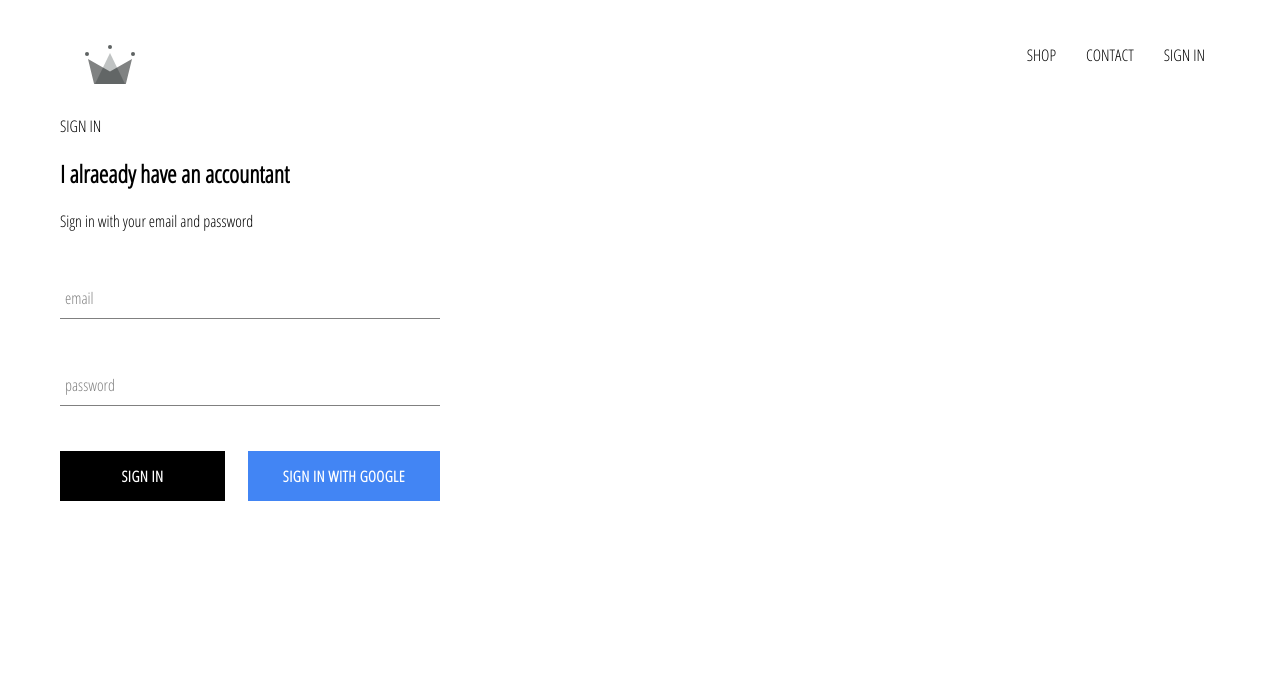
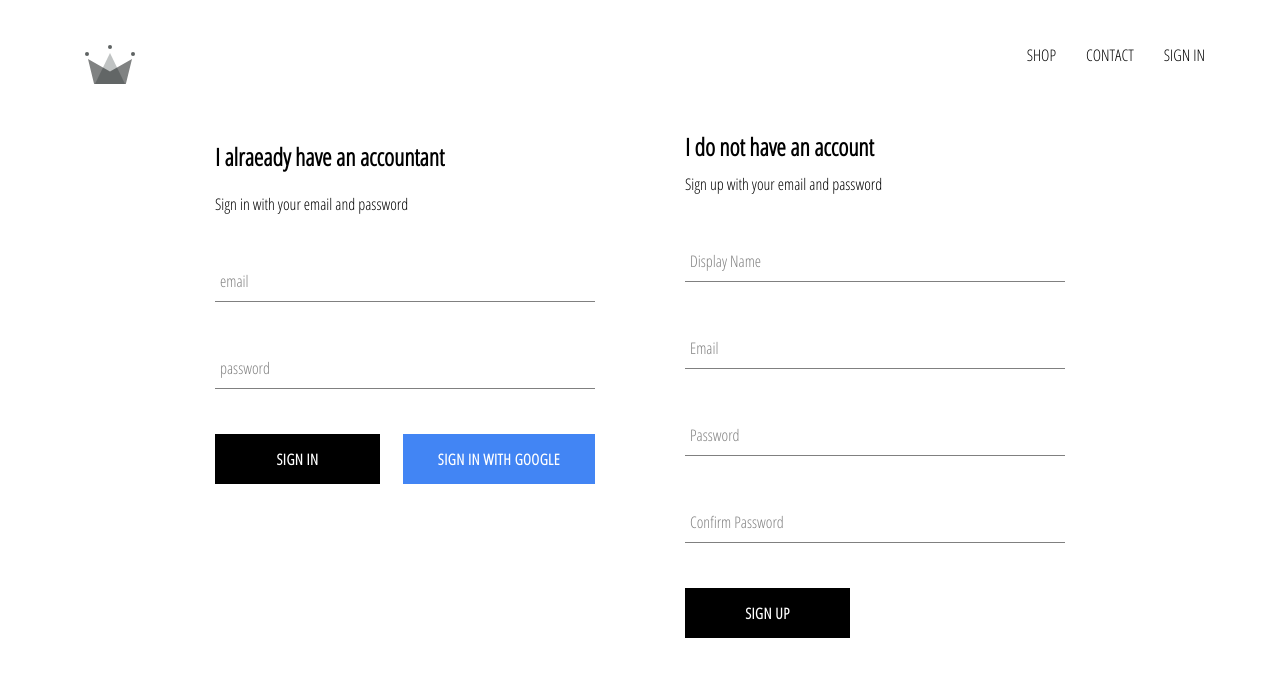
Before and after one commit to asuka0527/crown-shopping, a React (Create React App) app: page /signin in a window 1280 px wide. Shown: the top 676 px of the page. Built offline with nearby package versions, Linux system fonts and the light colour scheme; no server answers.

Commit message:
implemented firebase utils, included ability to store authemticated users into our firestore database

```diff
--- a/src/App.js
+++ b/src/App.js
@@ -7,7 +7,7 @@
 import SignInAndSignUpPage from "./pages/sign-in and sign-up/sign-in and sign-up.component";
 import Header from "./components/header/header.component";
 
-import { auth } from "./firebase/firebase.utils";
+import { auth, createUserProfileDocument } from "./firebase/firebase.utils";
 
 class App extends React.Component {
   constructor() {
@@ -21,10 +21,30 @@
   unsubscribeFromAuth = null;
 
   componentDidMount() {
-    this.unsubscribeFromAuth = auth.onAuthStateChanged((user) => {
-      this.setState({ currentUser: user });
+    this.unsubscribeFromAuth = auth.onAuthStateChanged(async (userAuth) => {
+      if (userAuth) {
+        const userRef = await createUserProfileDocument(userAuth);
 
-      console.log(user);
+        userRef.onSnapshot((snapShot) => {
+          this.setState(
+            {
+              currentUser: {
+                id: snapShot.id,
+                ...snapShot.data(),
+              },
+            },
+            () => {
+              console.log(this.state);
+            }
+          );
+        });
+      }
+
+      // this.setState({ currentUser: user });
+      // console.log(user);
+
+      // if users signs out return currentuser to null
+      this.setState({ currentUser: userAuth });
     });
   }
 
--- /dev/null
+++ b/src/components/sign-up/sign-up.component.jsx
@@ -0,0 +1,105 @@
+import React from "react";
+
+import FormInput from "../form-input/form-input.component";
+import CustomButton from "../custom-button/custom-button.component";
+
+import { auth, createUserProfileDocument } from "../../firebase/firebase.utils";
+
+import "./sign-up.styles.scss";
+
+class SignUp extends React.Component {
+  constructor() {
+    super();
+    this.state = {
+      displayName: "",
+      email: "",
+      password: "",
+      confirmPassword: "",
+    };
+  }
+
+  handleSubmit = async (event) => {
+    event.preventDefault();
+
+    const { displayName, email, password, confirmPassword } = this.state;
+
+    if (password !== confirmPassword) {
+      alert("Password don't match");
+      return;
+    }
+
+    try {
+      const { user } = await auth.createUserWithEmailAndPassword(
+        email,
+        password
+      );
+
+      // if this succeeds
+      await createUserProfileDocument(user, { displayName });
+
+      // Empty form
+      this.setState({
+        displayName: "",
+        email: "",
+        password: "",
+        confirmPassword: "",
+      });
+    } catch (error) {
+      console.log(error);
+    }
+  };
+
+  handleChange = (event) => {
+    const { name, value } = event.target;
+
+    this.setState({ [name]: value });
+  };
+
+  render() {
+    const { displayName, email, password, confirmPassword } = this.state;
+
+    return (
+      <div className="sign-up">
+        <h2 className="title"> I do not have an account</h2>
+        <span> Sign up with your email and password</span>
+        <form className="sign-up-form" onSubmit={this.handleSubmit}>
+          <FormInput
+            type="text"
+            name="displayName"
+            value={displayName}
+            onChange={this.handleChange}
+            label="Display Name"
+            required
+          />
+          <FormInput
+            type="email"
+            name="email"
+            value={email}
+            onChange={this.handleChange}
+            label="Email"
+            required
+          />
+          <FormInput
+            type="password"
+            name="password"
+            value={password}
+            onChange={this.handleChange}
+            label="Password"
+            required
+          />
+          <FormInput
+            type="password"
+            name="confirmPassword"
+            value={confirmPassword}
+            onChange={this.handleChange}
+            label="Confirm Password"
+            required
+          />
+          <CustomButton type="submit">SIGN UP</CustomButton>
+        </form>
+      </div>
+    );
+  }
+}
+
+export default SignUp;
--- /dev/null
+++ b/src/components/sign-up/sign-up.styles.scss
@@ -0,0 +1,9 @@
+.sign-up {
+  display: flex;
+  flex-direction: column;
+  width: 380px;
+
+  .title {
+    margin: 10px 0;
+  }
+}
--- a/src/firebase/firebase.utils.js
+++ b/src/firebase/firebase.utils.js
@@ -13,6 +13,38 @@
 
 firebase.initializeApp(config);
 
+// API request
+export const createUserProfileDocument = async (userAuth, additionalData) => {
+  if (!userAuth) return;
+
+  // docReference
+  const userRef = firestore.doc(`users/${userAuth.uid}`);
+
+  // data
+  const snapShot = await userRef.get();
+
+  console.log(snapShot);
+
+  // if there is No data create user
+  if (!snapShot.exists) {
+    const { displayName, email } = userAuth;
+    const createdAt = new Date();
+
+    try {
+      await userRef.set({
+        displayName,
+        email,
+        createdAt,
+        ...additionalData,
+      });
+    } catch (error) {
+      console.log("error creating user", error.message);
+    }
+  }
+
+  return userRef;
+};
+
 export const auth = firebase.auth();
 export const firestore = firebase.firestore();
 
--- a/src/pages/sign-in and sign-up/sign-in and sign-up.component.jsx
+++ b/src/pages/sign-in and sign-up/sign-in and sign-up.component.jsx
@@ -1,11 +1,13 @@
 import React from "react";
 import SignIn from "../../components/sign-in/sign-in.component";
+import SignUp from "../../components/sign-up/sign-up.component";
+
 import "./sign-in and sign-up.styles.scss";
 
 const SignInAndSignUpPage = () => (
   <div className="sign-in-and-sign-up">
-    SIGN IN
     <SignIn />
+    <SignUp />
   </div>
 );
 
--- a/src/pages/sign-in and sign-up/sign-in and sign-up.styles.scss
+++ b/src/pages/sign-in and sign-up/sign-in and sign-up.styles.scss
@@ -0,0 +1,6 @@
+.sign-in-and-sign-up {
+  width: 850px;
+  display: flex;
+  justify-content: space-between;
+  margin: 30px auto;
+}
```
Also changed, not shown: 1 other file (tests, documents, lock files or other folders).
